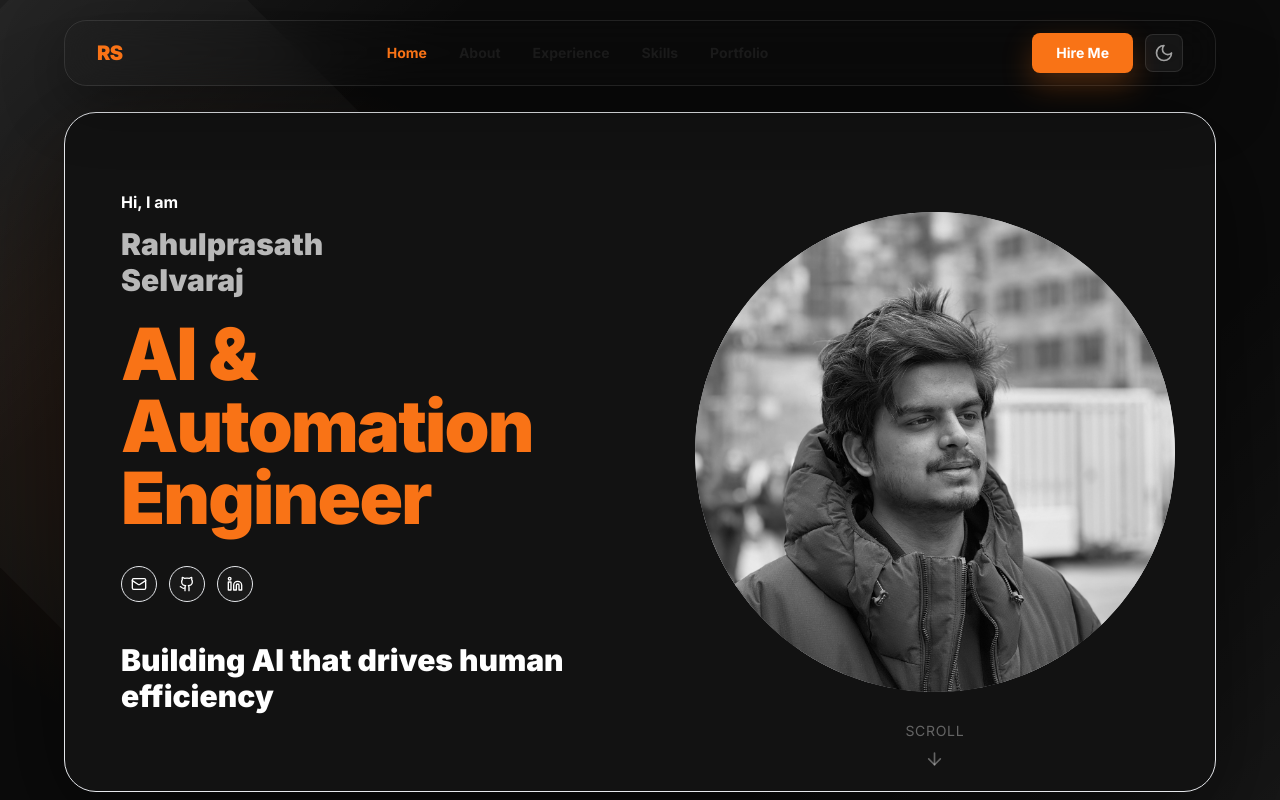
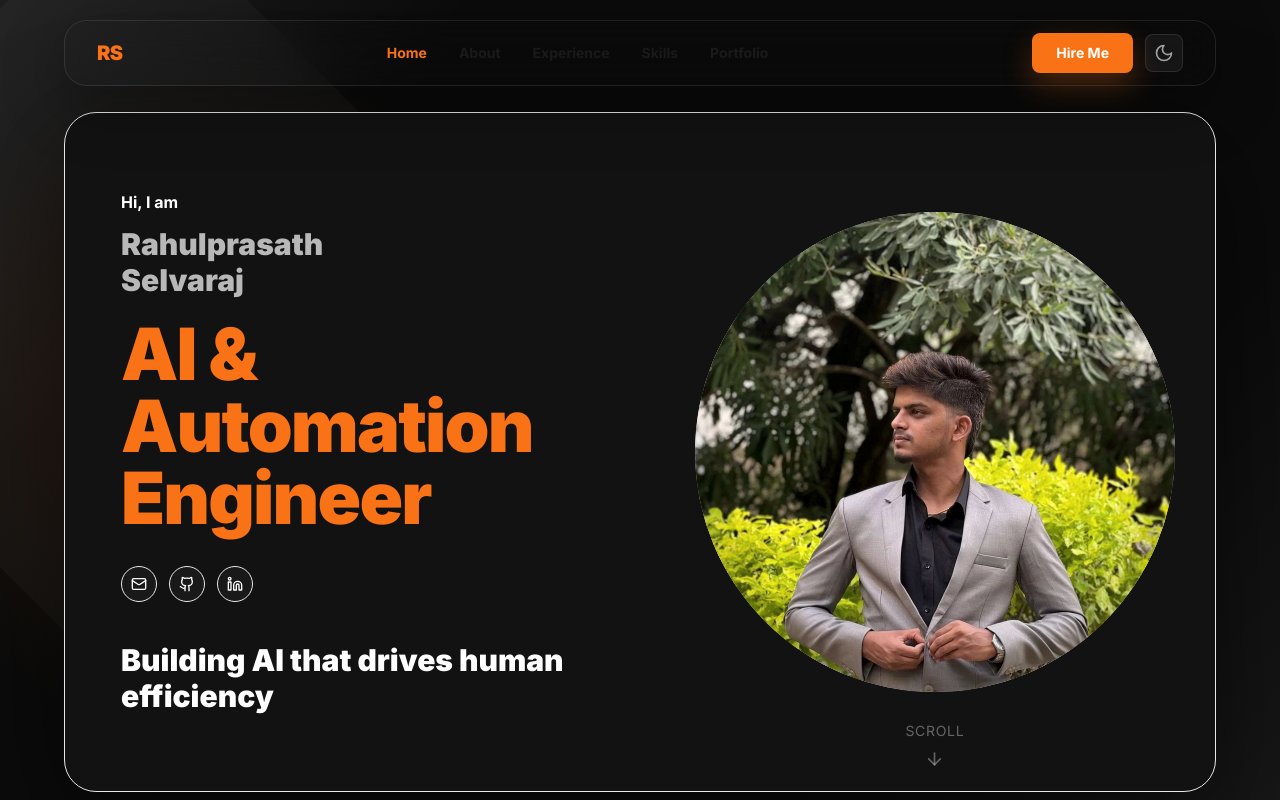
Before and after one commit to rahulprasath-s/portfolio, a Next.js app: page / in a window 1280 px wide. Shown: the top 800 px of the page. Built offline with nearby package versions, Linux system fonts and the light colour scheme.

Commit message:
Profile Picture Changed

```diff
--- a/components/Hero.tsx
+++ b/components/Hero.tsx
@@ -127,14 +127,15 @@ export default function Hero() {
             <div className="relative h-72 w-72 sm:h-[24rem] sm:w-[24rem] lg:h-[30rem] lg:w-[30rem]">
               <div className="absolute inset-6 rounded-full bg-[#202020]" />
               <div className="absolute inset-0 rounded-full border border-white/8" />
-              <div className="relative h-full w-full overflow-hidden rounded-full grayscale">
+              <div className="relative h-full w-full overflow-hidden rounded-full">
                 <Image
-                  src="/profile-picture.jpg"
+                  src="/profile_2.jpeg"
                   alt={personalInfo.name}
                   fill
-                  className="object-cover object-center"
+                  className="object-cover object-[center_42%] contrast-[1.03] saturate-[0.92]"
                   priority
                 />
+                <div className="pointer-events-none absolute inset-0 bg-[radial-gradient(circle_at_50%_38%,transparent_54%,rgba(11,11,11,0.28)_100%)]" />
               </div>
             </div>
           </motion.div>
```
Also changed, not shown: public/profile_2.jpeg (added).
